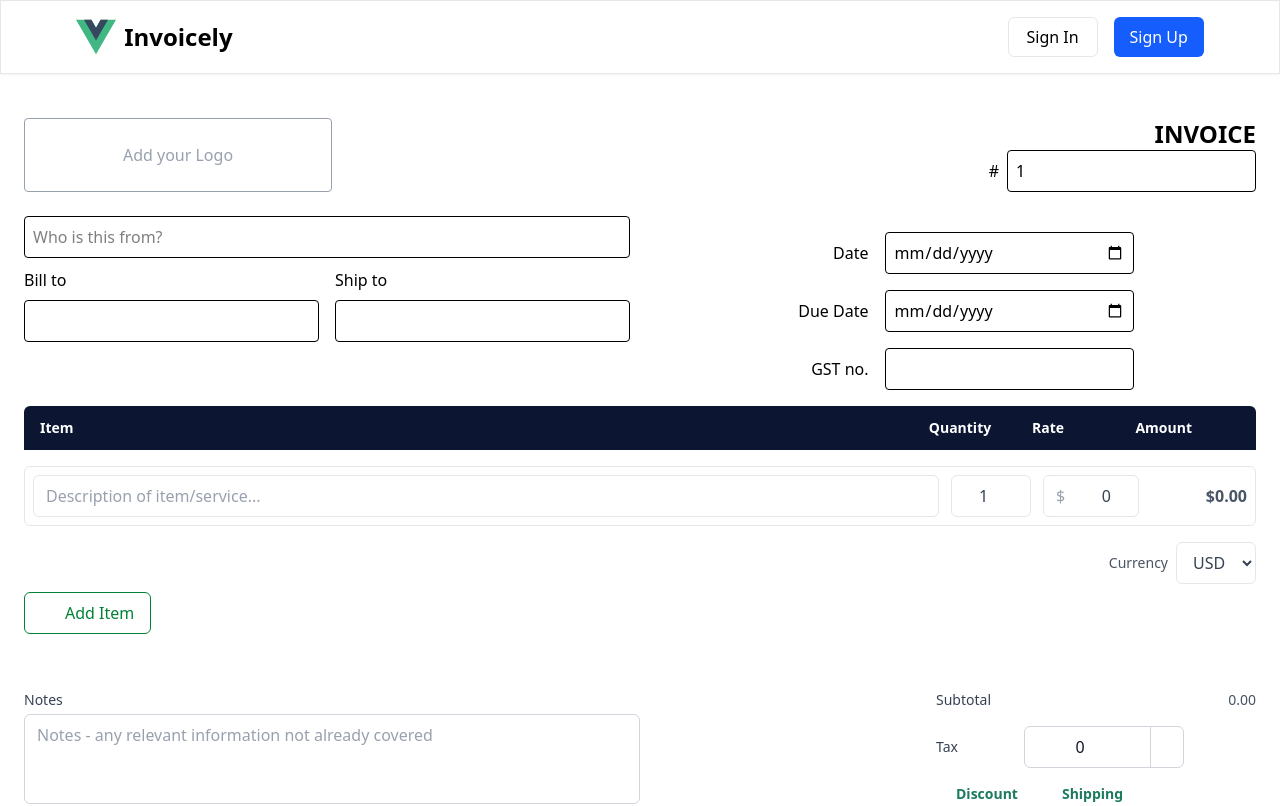
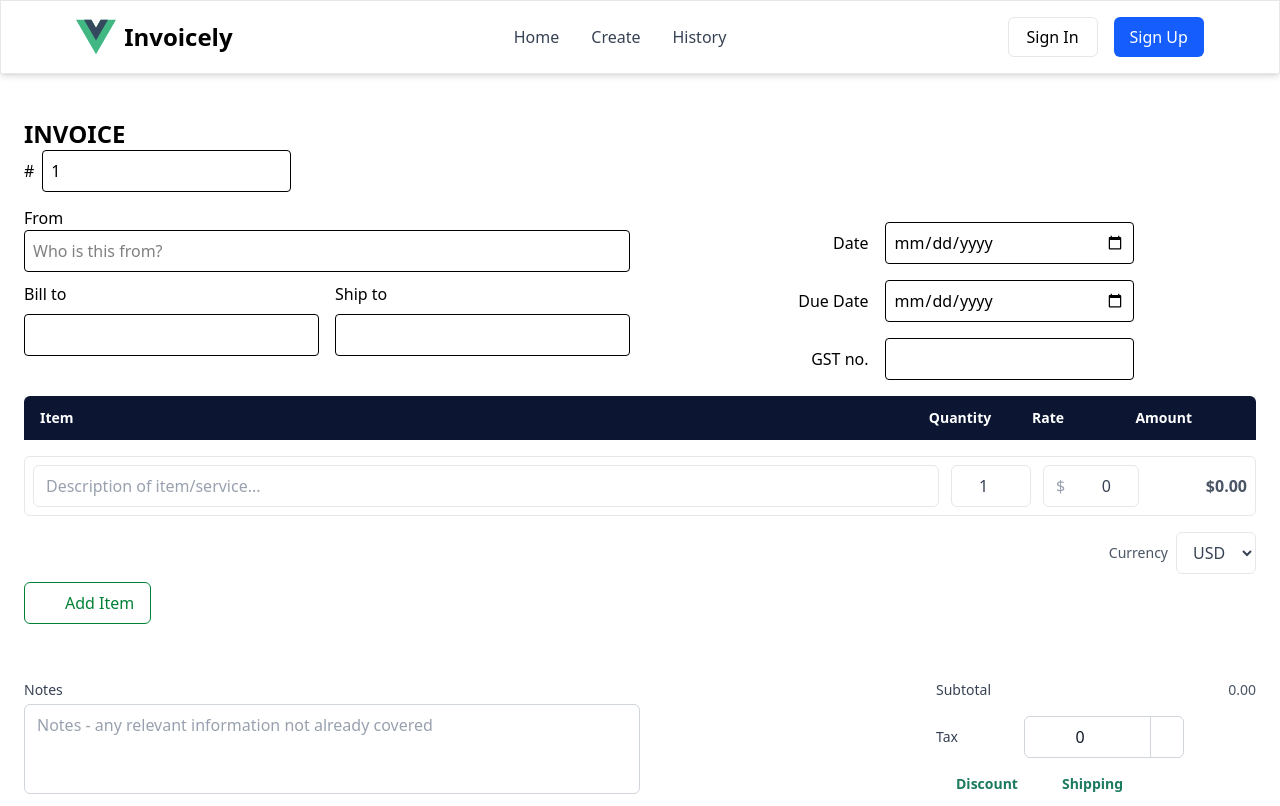
Before and after one commit to harshshrivastava24/invoice-generate-frontend, a Vue app: page /create in a window 1280 px wide. Shown: the top 806 px of the page. Built offline with nearby package versions, Linux system fonts and the light colour scheme; some icons are missing.

Commit message:
Fixed Load Time

```diff
--- a/package.json
+++ b/package.json
@@ -9,10 +9,10 @@
     "preview": "vite preview"
   },
   "dependencies": {
+    "@remixicon/vue": "^4.6.0",
     "@tailwindcss/vite": "^4.1.5",
     "tailwindcss": "^4.1.5",
     "vue": "^3.5.13",
-    "vue-remix-icons": "^3.15.0",
     "vue-router": "^4.5.1"
   },
   "devDependencies": {
--- a/src/App.vue
+++ b/src/App.vue
@@ -1,6 +1,15 @@
 <template>
-    <Navbar />
-    <router-view />
+    <div class="flex flex-col min-h-screen">
+        <Navbar />
+
+        <main class="flex-grow container mx-auto">
+            <router-view />
+        </main>
+
+        <footer class="bg-gray-100 text-center py-4 text-gray-700 text-sm">
+            &copy; 2024 Invoice Generator. All rights reserved.
+        </footer>
+    </div>
 </template>
 
 <script>
--- a/src/components/InvoiceCreation/FormMiddle.vue
+++ b/src/components/InvoiceCreation/FormMiddle.vue
@@ -115,7 +115,7 @@
 </template>
 
 <script>
-import { RiCloseLargeFill, RiAddLargeLine, RiLoopRightLine } from 'vue-remix-icons';
+import { RiCloseLargeFill, RiAddLargeLine, RiLoopRightLine } from '@remixicon/vue';
 
 export default {
     name: 'FormMiddle',
--- a/src/components/InvoiceCreation/InvoiceForm.vue
+++ b/src/components/InvoiceCreation/InvoiceForm.vue
@@ -1,24 +1,18 @@
 <template>
     <div class="container mx-auto p-6 bg-white shadow-lg rounded-lg m-5">
-        <div class="flex flex-col md:flex-row justify-between mb-6">
-            <div
-                class="w-full md:w-1/4 border border-gray-400 rounded-sm flex items-center justify-center h-auto text-gray-400">
-                <label class="cursor-pointer">
-                    Add your Logo
-                    <input type="file" accept="image/*" class="hidden" @change="handleLogoUpload">
-                </label>
-            </div>
-            <div class="md:text-right mt-4 md:mt-0">
-                <h1 class="font-bold text-2xl">INVOICE</h1>
-                <div class="flex items-center md:justify-end">
-                    <label for="invoiceNumber" class="mr-2">#</label>
-                    <input id="invoiceNumber" type="text" class="border p-2 rounded" v-model="invoiceNumber" readonly>
-                </div>
+
+        <div class=" mt-4 md:mt-0">
+            <h1 class="font-bold text-2xl">INVOICE</h1>
+            <div class="flex items-center">
+                <label for="invoiceNumber" class="mr-2">#</label>
+                <input id="invoiceNumber" type="text" class="border p-2 rounded" v-model="invoiceNumber" readonly>
             </div>
         </div>
 
-        <div class="grid grid-cols-1 md:grid-cols-2 gap-5">
+
+        <div class="grid grid-cols-1 md:grid-cols-2 gap-5 mt-3.5">
             <div>
+                <label for="">From</label>
                 <input type="text" class="border p-2 rounded w-full" placeholder="Who is this from?" v-model="fromName">
 
                 <section class="grid grid-rows-1 md:grid-cols-2 mt-2.5 gap-4">
--- a/src/components/LandingPage.vue
+++ b/src/components/LandingPage.vue
@@ -54,7 +54,7 @@
 </template>
 
 <script>
-import { RiHistoryLine, RiFileTextLine } from 'vue-remix-icons';
+import { RiHistoryLine, RiFileTextLine } from '@remixicon/vue';
 export default {
   name: "LandingPage",
   components: {
--- a/src/components/Navbar.vue
+++ b/src/components/Navbar.vue
@@ -1,17 +1,27 @@
 <template>
 
-    <div class="border b border-gray-200 shadow shadow-gray-100">
+    <div class="border border-gray-200 shadow-md">
         <nav class="flex items-center justify-between w-[92%] px-3 py-2 md:px-6 md:py-4 mx-auto">
             <div class="flex items-center gap-2">
-                <img src="../assets/logo.svg" class="h-10 w-10" alt="">
+                <img src="../assets/logo.svg" class="h-10 w-10" alt="Logo">
                 <h1 class="font-bold text-xl md:text-2xl">Invoicely</h1>
             </div>
+
+            <!-- Center Menu Items -->
+            <div class="hidden md:flex space-x-8 justify-center flex-1">
+                <a href="/" class="text-gray-700 hover:text-gray-400 transition duration-200 font-medium">Home</a>
+                <a href="/create"
+                    class="text-gray-700 hover:text-gray-400 transition duration-200 font-medium">Create</a>
+                <a href="/history"
+                    class="text-gray-700 hover:text-gray-400 transition duration-200 font-medium">History</a>
+            </div>
+
             <div class="hidden md:flex items-center justify-center gap-4">
                 <button type="button"
-                    class="border rounded-md h-10 border-gray-200 hover:cursor-pointer px-4 min-w-[90px] max-w-[120px] text-sm md:text-base">Sign
+                    class="border rounded-md h-10 border-gray-200 hover:bg-gray-100 transition duration-200 hover:cursor-pointer px-4 min-w-[90px] max-w-[120px] text-sm md:text-base">Sign
                     In</button>
                 <button type="button"
-                    class="rounded-md h-10 bg-blue-600 text-white hover:cursor-pointer px-4 min-w-[90px] max-w-[120px] text-sm md:text-base">Sign
+                    class="rounded-md h-10 bg-blue-600 text-white hover:bg-blue-700 transition duration-200 hover:cursor-pointer px-4 min-w-[90px] max-w-[120px] text-sm md:text-base">Sign
                     Up</button>
             </div>
             <div class="md:hidden flex items-center">
@@ -21,9 +31,16 @@
             </div>
         </nav>
         <div v-if="isMenu"
-            class="md:hidden flex flex-col items-center bg-white border-b border-gray-400 w-full px-4 pb-4 gap-3">
+            class="md:hidden flex flex-col items-center bg-white border-b border-gray-400 w-full px-4 pb-4 gap-3 transition-all duration-300 ease-in-out">
+
+            <router-link to="/"
+                class="w-full py-2 text-center text-gray-700 hover:bg-gray-100 rounded-md">Home</router-link>
+            <router-link to="/create"
+                class="w-full py-2 text-center text-gray-700 hover:bg-gray-100 rounded-md">Create</router-link>
+            <router-link to="/history"
+                class="w-full py-2 text-center text-gray-700 hover:bg-gray-100 rounded-md">History</router-link>
             <button type="button"
-                class="border rounded-md h-10 border-gray-200 hover:cursor-pointer mb-2 w-full px-4 pb-4 flex flex-col items-center gap-3">Sign
+                class="border rounded-md h-10 border-gray-200 mb-2 w-full px-4 pb-4 flex flex-col items-center gap-3">Sign
                 In</button>
             <button type="button" class="rounded-md h-10 bg-blue-600 text-white w-full max-w-xs">Sign Up</button>
         </div>
@@ -32,7 +49,7 @@
 </template>
 
 <script>
-import { RiMenuFill } from 'vue-remix-icons';
+import { RiMenuFill } from '@remixicon/vue';
 export default {
     name: 'Navbar',
 
@@ -49,7 +66,7 @@ export default {
     },
     components: {
         RiMenuFill,
-    }
+    },
 
 }
 </script>
```
Also changed, not shown: 1 other file (tests, documents, lock files or other folders).
